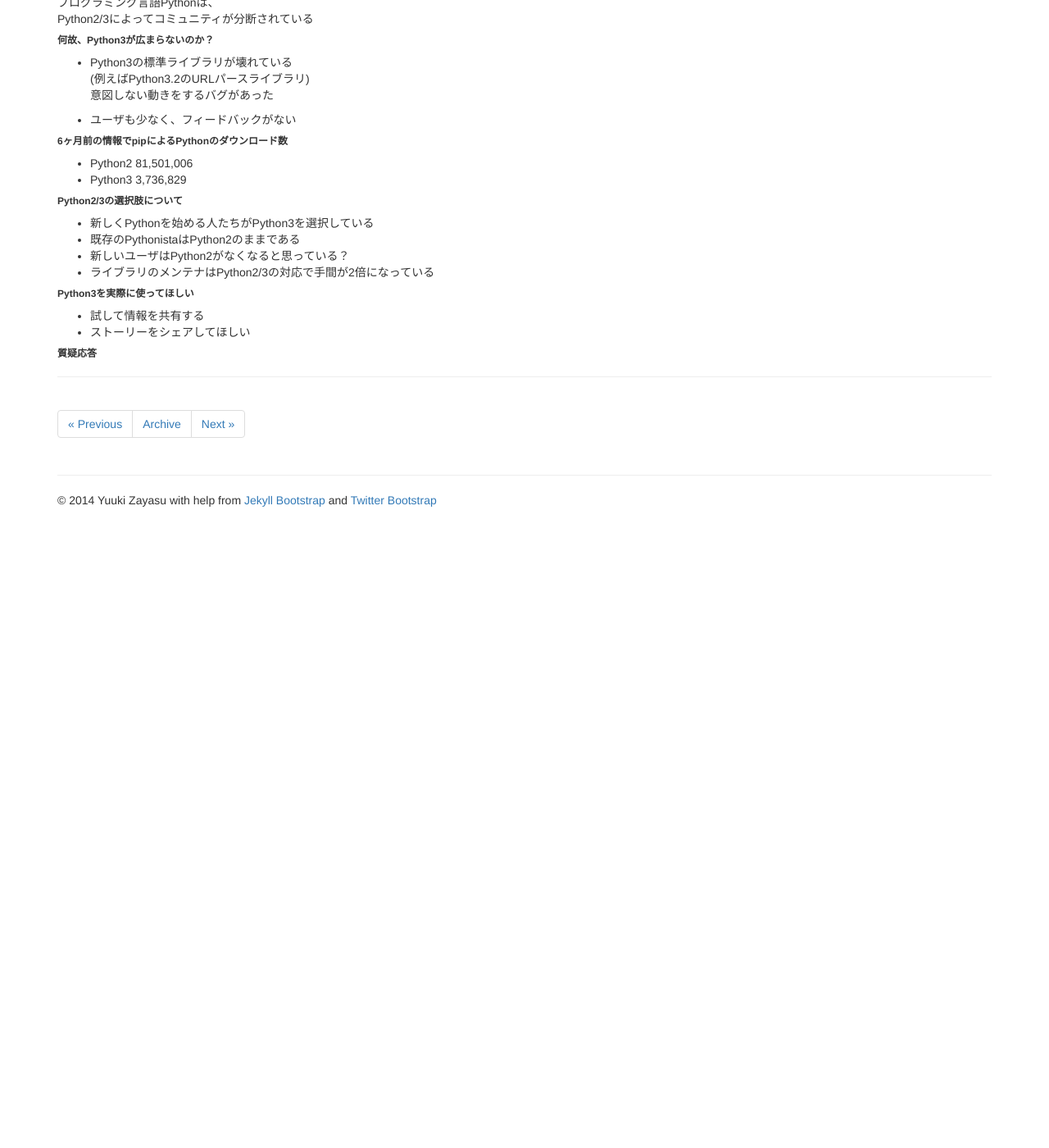
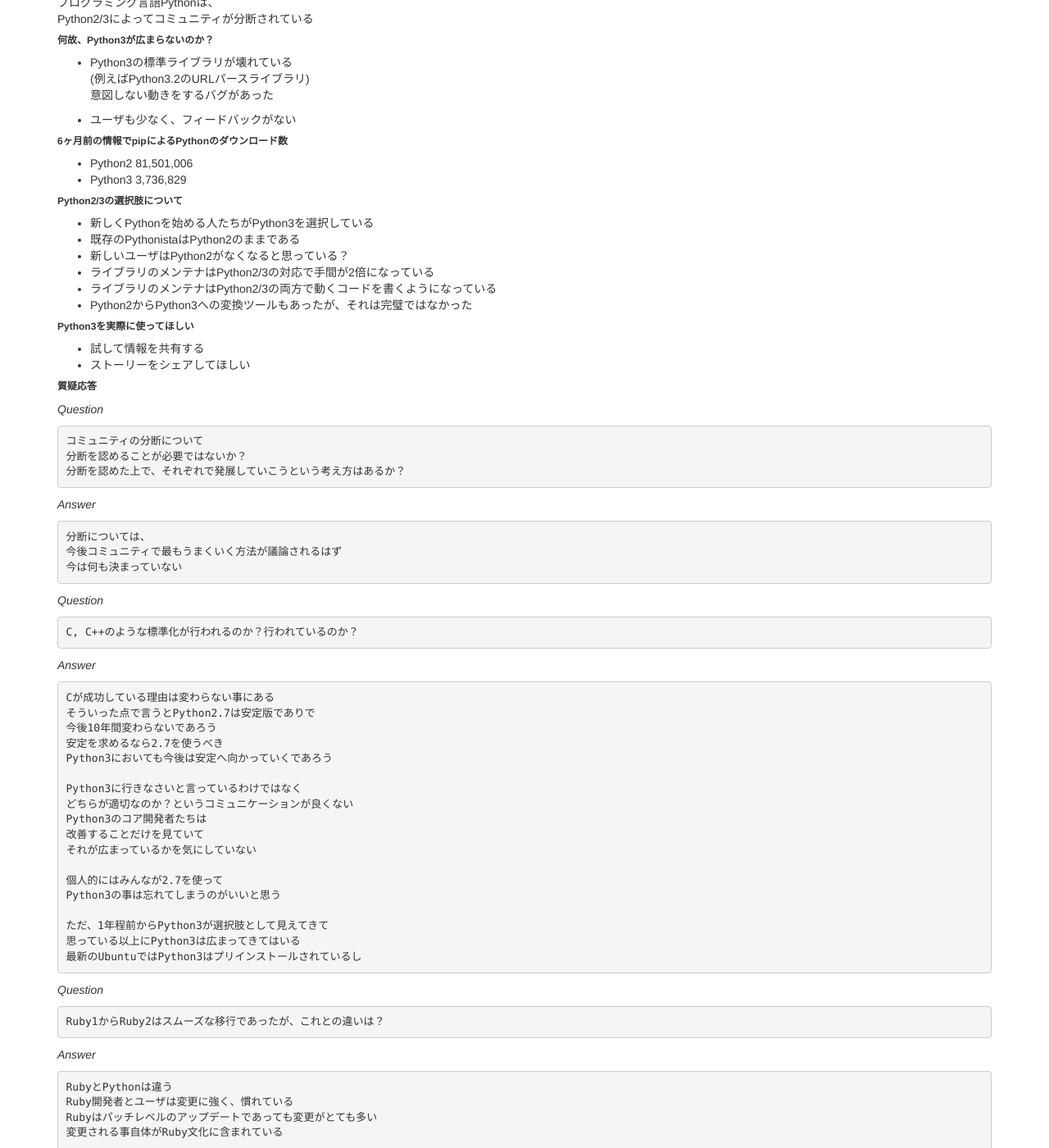
Before and after one commit to PyConJp2014-reports/pyconjp2014-reports.github.io, a Jekyll site: the page built from _posts/2014-09-13/2014-09-13-11-KeyNote.md, in a window 1280 px wide and 1400 px high, scrolled down 289 px. Shown: the whole window at 82% size. Built offline with Jekyll 4.4.1, drawn with Linux system fonts in a browser that asks for light colours; nearby versions of some CDN libraries; library files that are not in the unit come from our copies; before the commit the page ends 919 px from its top, so only the background shows below that; some of the changed text lies outside the part shown.

```diff
--- a/_posts/2014-09-13/2014-09-13-11-KeyNote.md
+++ b/_posts/2014-09-13/2014-09-13-11-KeyNote.md
@@ -34,6 +34,8 @@ Python2/3によってコミュニティが分断されている
 * 既存のPythonistaはPython2のままである
 * 新しいユーザはPython2がなくなると思っている？
 * ライブラリのメンテナはPython2/3の対応で手間が2倍になっている
+* ライブラリのメンテナはPython2/3の両方で動くコードを書くようになっている
+* Python2からPython3への変換ツールもあったが、それは完璧ではなかった
 
 ###### **Python3を実際に使ってほしい**
 
@@ -41,3 +43,80 @@ Python2/3によってコミュニティが分断されている
 * ストーリーをシェアしてほしい
 
 ###### **質疑応答**
+
+*Question*
+
+~~~
+コミュニティの分断について
+分断を認めることが必要ではないか？
+分断を認めた上で、それぞれで発展していこうという考え方はあるか？
+~~~
+
+*Answer*
+
+~~~
+分断については、
+今後コミュニティで最もうまくいく方法が議論されるはず
+今は何も決まっていない
+~~~
+
+*Question*
+
+~~~
+C, C++のような標準化が行われるのか？行われているのか？
+~~~
+
+*Answer*
+
+~~~
+Cが成功している理由は変わらない事にある
+そういった点で言うとPython2.7は安定版でありで
+今後10年間変わらないであろう
+安定を求めるなら2.7を使うべき
+Python3においても今後は安定へ向かっていくであろう
+
+Python3に行きなさいと言っているわけではなく
+どちらが適切なのか？というコミュニケーションが良くない
+Python3のコア開発者たちは
+改善することだけを見ていて
+それが広まっているかを気にしていない
+
+個人的にはみんなが2.7を使って
+Python3の事は忘れてしまうのがいいと思う
+
+ただ、1年程前からPython3が選択肢として見えてきて
+思っている以上にPython3は広まってきてはいる
+最新のUbuntuではPython3はプリインストールされているし
+~~~
+
+*Question*
+
+~~~
+Ruby1からRuby2はスムーズな移行であったが、これとの違いは？
+~~~
+
+*Answer*
+
+~~~
+RubyとPythonは違う
+Ruby開発者とユーザは変更に強く、慣れている
+Rubyはパッチレベルのアップデートであっても変更がとても多い
+変更される事自体がRuby文化に含まれている
+
+そういった点では
+PythonistaはRubyのように変更に慣れる事が必要かも知れない
+~~~
+
+*Question*
+
+~~~
+Python2/3を統合した新しいPythonを作る事についてはどう思う？
+~~~
+
+*Answer*
+
+~~~
+現実的には起こりにくいと思う
+現状そういった議題がないので
+みんながそういう希望をアウトプットしてほしい
+~~~
```
Also changed, not shown: _posts/2014-09-13/2014-09-13-03-リファクタリングツールあれこれ(ja).md (+54 -1 lines), _posts/2014-09-13/2014-09-13-08-Lunch.md (+2 -0 lines).
